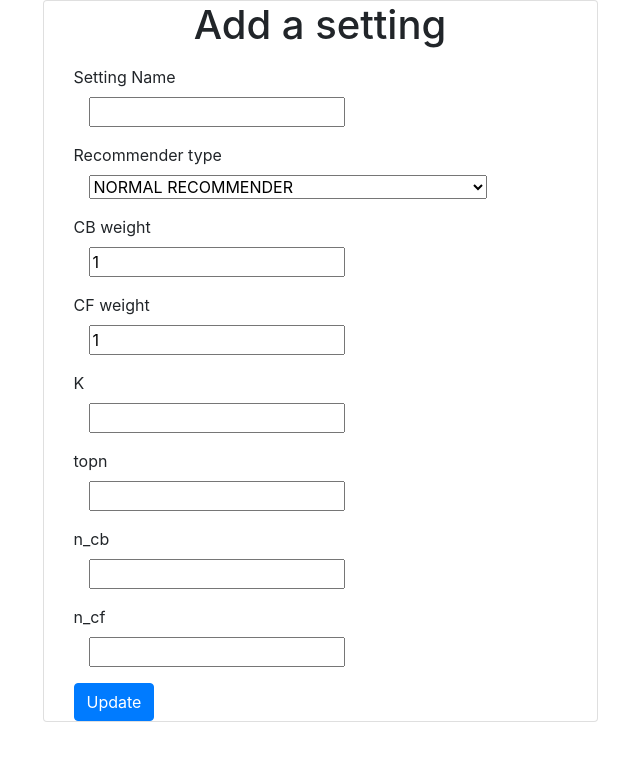
After one commit to WayneSkywalker/TERRARECS, a Django app: page /settings/add in a window 1280 px wide. The commit adds this page. Shown: the top 761 px of the page, without its empty margins (320-960 px from the left). Run offline with Django 3.2, Linux system fonts and the light colour scheme; some libraries are stand-ins or nearby versions.

Commit message:
adjust DB, CRUD setting, and little RS changing

```diff
--- a/TERRARECS/TERRARECS/urls.py
+++ b/TERRARECS/TERRARECS/urls.py
@@ -15,16 +15,25 @@ Including another URLconf
 """
 from django.contrib import admin
 from django.urls import path
-from recommender.views import index, detail, recommend_default, recommend, upload_address, upload_pages, upload_txns, upload_places
+from recommender.views import index, detail, recommend_default, recommend_with_setting
+from recommender.views import showSetting, addSetting, editSetting, updateSetting, deleteSetting
+from recommender.views import upload_address, upload_pages, upload_txns, upload_places, upload_transits
 
 urlpatterns = [
     path('', index, name = 'index'),
     path('admin/', admin.site.urls),
     path('<int:page_id>', detail, name = 'detail'),
     path('recommend_default/<int:page_id>', recommend_default, name = 'recommend_default'),
-    path('recommend/<int:page_id>/<str:setting_name>', recommend, name = 'recommend'),
+    # path('recommend/<int:page_id>/<str:setting_name>', recommend, name = 'recommend'),
+    path('recommend_with_setting/<int:page_id>/<str:setting_name>', recommend_with_setting, name = 'recommend_with_setting'),
+    path('settings', showSetting, name = 'showSetting'),
+    path('settings/add', addSetting, name = 'addSetting'),
+    path('settings/edit/<int:id>', editSetting, name = 'editSetting'),
+    path('settings/update/<int:id>', updateSetting, name = 'updateSetting'),
+    path('settings/delete/<int:id>', deleteSetting, name = 'deleteSetting'),
     path('upload-address-data/', upload_address, name = 'upload_address'),
     path('upload-pages-data/', upload_pages, name = 'upload_pages'),
     path('upload-txns-data/', upload_txns, name = 'upload_txns'),
     path('upload-places-data/', upload_places, name = 'upload_places'),
+    path('upload-transits-data/', upload_transits, name = 'upload_transits'),
 ]
--- /dev/null
+++ b/TERRARECS/recommender/forms.py
@@ -0,0 +1,7 @@
+from django import forms
+from .models import Setting
+
+class SettingForm(forms.ModelForm):
+    class Meta:
+        model = Setting
+        fields = '__all__'
--- a/TERRARECS/recommender/static/style.css
+++ /dev/null
@@ -1,3 +0,0 @@
-body {
-    color: #B13624;
-}
--- a/TERRARECS/recommender/templates/base.html
+++ b/TERRARECS/recommender/templates/base.html
@@ -8,12 +8,8 @@
     <title>TERRARECS {% block title %}{% endblock %}</title>
 </head>
 <body>
-    <div class="container-fluid">
-        <div class="row">
-            <div class="col-md-6 m-auto">
-                {% block content %}{% endblock %}
-            </div>
-        </div>
+    <div class="container">
+        {% block content %}{% endblock %}
     </div>
     <script src="https://code.jquery.com/jquery-3.3.1.slim.min.js" integrity="sha384-q8i/X+965DzO0rT7abK41JStQIAqVgRVzpbzo5smXKp4YfRvH+8abtTE1Pi6jizo" crossorigin="anonymous"></script>
     <script src="https://cdnjs.cloudflare.com/ajax/libs/popper.js/1.14.3/umd/popper.min.js" integrity="sha384-ZMP7rVo3mIykV+2+9J3UJ46jBk0WLaUAdn689aCwoqbBJiSnjAK/l8WvCWPIPm49" crossorigin="anonymous"></script>
--- a/TERRARECS/recommender/templates/index.html
+++ b/TERRARECS/recommender/templates/index.html
@@ -7,5 +7,8 @@
         <a class="btn btn-primary" href="upload-pages-data" role="button">Upload page data</a>
         <a class="btn btn-primary" href="upload-txns-data" role="button">Upload transaction data</a>
         <a class="btn btn-primary" href="upload-places-data" role="button">Upload place data</a>
+        <a class="btn btn-primary" href="upload-transits-data" role="button">Upload transit data</a>
+        <div class="row">-</div>
+        <a class="btn btn-warning btn-sm col-sm-8" href="settings" role="button">TERRARECS Settings</a><br><br>
     </div>
 {% endblock %}
--- /dev/null
+++ b/TERRARECS/recommender/templates/setting_pages/add_setting.html
@@ -0,0 +1,62 @@
+{% extends 'base.html' %}
+
+{% block content %}
+    <div class="card col-md-6 m-auto">
+        <h1 class="text-center mb-3">Add a setting</h1>
+        <div class="container">
+            <form method="POST" action="/settings/add">
+                {% csrf_token %}
+                <div class="form-group">
+                    <label>Setting Name</label>
+                    <div class="col">
+                        {{ form.setting_name }}
+                    </div>
+                </div>
+                <div class="form-group">
+                    <label>Recommender type</label>
+                    <div class="col">
+                        {{ form.recs_type }}
+                    </div>
+                </div>
+                <div class="form-group">
+                    <label>CB weight</label>
+                    <div class="col">
+                        {{ form.cb_ensemble_weight }}
+                    </div>
+                </div>
+                <div class="form-group">
+                    <label>CF weight</label>
+                    <div class="col">
+                        {{ form.cf_ensemble_weight }}
+                    </div>
+                </div>
+                <div class="form-group">
+                    <label>K</label>
+                    <div class="col">
+                        {{ form.k }}
+                    </div>
+                </div>
+                <div class="form-group">
+                    <label>topn</label>
+                    <div class="col">
+                        {{ form.topn }}
+                    </div>
+                </div>
+                <div class="form-group">
+                    <label>n_cb</label>
+                    <div class="col">
+                        {{ form.n_cb }}
+                    </div>
+                </div>
+                <div class="form-group">
+                    <label>n_cf</label>
+                    <div class="col">
+                        {{ form.n_cf }}
+                    </div>
+                </div>
+                <button class="btn btn-primary" type="submit">Update</button>
+            </form>
+        </div>
+    </div>
+
+{% endblock %}
--- a/TERRARECS/recommender/views.py
+++ b/TERRARECS/recommender/views.py
@@ -1,12 +1,31 @@
-from django.shortcuts import render
+from django.shortcuts import render, redirect
 # from django.contrib.auth.decorators import permission_required
-from .models import Province, Amphur, District, Page, Transaction, Place, Setting
+from .models import Province, Amphur, District, Page, Transaction, Place, Setting, Transit
+from .forms import SettingForm
 
 from .cb_model import CBRecommender
 from .cf_model import CFRecommender
 from .hybrid_model import HybridRecommender
 
 import pandas as pd
+from math import sin, cos, sqrt, atan2, radians
+
+def get_distance(x1,y1,x2,y2):
+    # approximate radius of the earth in km.
+    R = 6373.0
+    latitude_1 = radians(x1)
+    longitude_1 = radians(y1)
+    latitude_2 = radians(x2)
+    longitude_2 = radians(y2)
+
+    d_longitude = longitude_2 - longitude_1
+    d_latitude = latitude_2 - latitude_1
+
+    a = sin(d_latitude / 2)**2 + cos(latitude_1) * cos(latitude_2) * sin(d_longitude / 2)**2
+    c = 2 * atan2(sqrt(a), sqrt(1 - a))
+    distance = R * c
+
+    return distance
 
 def index(request):
     return render(request, 'index.html')
@@ -19,10 +38,10 @@ def detail(request, page_id):
     return render(request, 'detail.html', {'page': page})
 
 def upload_address(request):
-    template = 'upload_address.html'
+    template = 'upload_pages/upload_address.html'
 
     prompt = {
-        'order': 'Order of the CSV should be \'district_id\', \district_th\', \'amphur_id\', \'amphur_th\' \
+        'order': 'Order of the CSV should be \'district_id\', \'district_th\', \'amphur_id\', \'amphur_th\' \
             , \'province_id\', and \'province_th\'.'
     }
 
@@ -61,7 +80,7 @@ def upload_address(request):
     return render(request, template, context)
 
 def upload_pages(request):
-    template = 'upload_pages.html'
+    template = 'upload_pages/upload_pages.html'
 
     # prompt = {
     #     'order': 'Order of the CSV should be \'district_id\', \district_th\', \'amphur_id\', \'amphur_th\' \
@@ -84,6 +103,82 @@ def upload_pages(request):
         return render(request, template, prompt_2)
 
     df_pages = pd.read_csv(csv_file)
+    df_pages_columns = df_pages.columns.tolist()
+
+    # ['Supermarket/ Convenience Store', 'school, university, education places', 'Department Store']
+    flag_distances = 0
+    flag_supermarket = False
+    flag_department_store = False
+    flag_education = False
+    flag_transit = False
+    distances_list = ['distances_supermarket','distances_department_store','distances_education','distances_transit']
+
+    for e in distances_list:
+        if e not in df_pages_columns:
+            flag_distances += 1
+    if flag_distances != 0:
+        df_places = pd.DataFrame(list(Place.objects.all().values()))
+        df_place_supermarket = df_places[df_places['poi_type'] == 'Supermarket/ Convenience Store']
+        df_place_department_store = df_places[df_places['poi_type'] == 'Department Store']
+        df_place_education = df_places[df_places['poi_type'] == 'school, university, education places']
+
+        if 'distances_supermarket' not in df_pages_columns:
+            flag_supermarket = True
+        if 'distances_department_store' not in df_pages_columns:
+            flag_department_store = True
+        if 'distances_education' not in df_pages_columns:
+            flag_education = True
+        if 'distances_transit' not in df_pages_columns:
+            flag_transit = True
+            df_transits = pd.DataFrame(list(Transit.objects.all().values()))
+
+        distances_supermarket = []
+        distances_department_store = []
+        distances_education = []
+        distances_transit = []
+        for index, row in df_pages.iterrows():
+            supermarket_distance = 10000000
+            department_store_distance = 10000000
+            education_distance = 10000000
+            transit_distance = 10000
+            if flag_supermarket:
+                df_place_supermarket_temp = df_place_supermarket[df_place_supermarket.province_id == row['province_id']]
+                for index_supermarket, row_supermarket in df_place_supermarket_temp.iterrows():
+                    d = get_distance(row['lat'], row['lng'], row_supermarket['latitude'], row_supermarket['longitude'])
+                    if d < supermarket_distance:
+                        supermarket_distance = d
+                distances_supermarket.append(supermarket_distance)
+            if flag_department_store:
+                df_place_department_store_temp = df_place_department_store[df_place_department_store.province_id == row['province_id']]
+                for index_department_store, row_department_store in df_place_department_store_temp.iterrows():
+                    d = get_distance(row['lat'], row['lng'], row_department_store['latitude'], row_department_store['longitude'])
+                    if d < department_store_distance:
+                        department_store_distance = d
+                distances_department_store.append(department_store_distance)
+            if flag_education:
+                df_place_education_temp = df_place_education[df_place_education.province_id == row['province_id']]
+                for index_education, row_education in df_place_education_temp.iterrows():
+                    d = get_distance(row['lat'], row['lng'], row_education['latitude'], row_education['longitude'])
+                    if d < education_distance:
+                        education_distance = d
+                distances_education.append(education_distance)
+            if flag_transit:
+                for index_transit, row_transit in df_transits.iterrows():
+                    d = get_distance(row['lat'], row['lng'], row_transit['latitude'], row_transit['longitude'])
+                    if d < transit_distance:
+                        transit_distance = d
+                distances_transit.append(transit_distance)
+        if flag_supermarket:
+            df_pages['distances_supermarket'] = distances_supermarket
+        if flag_department_store:
+            df_pages['distances_department_store'] = distances_department_store
+        if flag_education:
+            df_pages['distances_education'] = distances_education
+        if flag_transit:
+            df_pages['distances_transit'] = distances_transit
+            del df_transits
+        del df_places, distances_supermarket, distances_department_store, distances_education, distances_transit, supermarket_distance, department_store_distance, education_distance, transit_distance, d
+    del distances_list, flag_distances, flag_supermarket, flag_department_store, flag_education, flag_transit
 
     for index, row in df_pages.iterrows():
         district = District.objects.get(district_id = row['district_id'])
@@ -93,22 +188,20 @@ def upload_pages(request):
         _, created = Page.objects.update_or_create(page_id = row['id'], title_th = row['title_th'], title_en = row['title_en'] \
             , lat = row['lat'], lng = row['lng'], rent_price = row['rent_price'], sale_price = row['sell_price'], area_id = row['area_id']\
             , post_type = row['post_type'], house_type = row['house_type'], landarea_total_sqw = row['landarea_total_sqw'] \
-            , area_size_sqm = row['areasize_sqm'], room_type = row['room_type'], province = province, amphur = amphur, district = district)
+            , area_size_sqm = row['areasize_sqm'], room_type = row['room_type']\
+            , distances_supermarket = row['distances_supermarket'], distances_department_store = row['distances_department_store']\
+            , distances_education = row['distances_education'], distances_transit = row['distances_transit']\
+            , province = province, amphur = amphur, district = district)
 
     context = {}
 
     return render(request, template, context)
 
 def upload_txns(request):
-    template = 'upload_txns.html'
-
-    # prompt = {
-    #     'order': 'Order of the CSV should be \'district_id\', \district_th\', \'amphur_id\', \'amphur_th\' \
-    #         , \'province_id\', and \'province_th\'.'
-    # }
+    template = 'upload_pages/upload_txns.html'
 
     prompt = {
-        'order': 'Goddamn it.'
+        'order': 'Order of the CSV should be [\'userID\', \'page\', \'event_strength\'] or [\'ID\', \'page\', \'look_tel\', and \'look_information\'].'
     }
 
     if request.method == 'GET':
@@ -190,15 +283,10 @@ def upload_txns(request):
     return render(request, template, context)
 
 def upload_places(request):
-    template = 'upload_places.html'
-
-    # prompt = {
-    #     'order': 'Order of the CSV should be \'district_id\', \district_th\', \'amphur_id\', \'amphur_th\' \
-    #         , \'province_id\', and \'province_th\'.'
-    # }
+    template = 'upload_pages/upload_places.html'
 
     prompt = {
-        'order': 'Goddamn son of a bitch.'
+        'order': 'Order of the CSV should be \'name_th\', \'latitude\', \'longtitude\', \'district_id\', \'amphur_id\', , and \'province_id\'.'
     }
 
     if request.method == 'GET':
@@ -222,6 +310,33 @@ def upload_places(request):
         _, created = Place.objects.update_or_create(name_th = row['name_th'] \
             , latitude = row['latitude'], longitude = row['longitude'], poi_type = row['poi_type'], district = district \
             , amphur = amphur, province = province)
+
+    context = {}
+
+    return render(request, template, context)
+
+def upload_transits(request):
+    template = 'upload_pages/upload_transits.html'
+
+    prompt = {
+        'order': 'Order of the CSV should be \'en\', \'th\', \'latitude\', and \'longitude\'.'
+    }
+
+    if request.method == 'GET':
+        return render(request, template, prompt)
+
+    csv_file = request.FILES['file']
+
+    if not csv_file.name.endswith('.csv'):
+        prompt_2 = {
+            'order': 'This is not the CSV file.'
+        }
+        return render(request, template, prompt_2)
+
+    df_transits = pd.read_csv(csv_file)
+
+    for index, row in df_transits.iterrows():
+        _, created = Transit.objects.update_or_create(name_th = row['th'], name_en = row['en'], latitude = row['latitude'], longitude = row['longitude'])
 
     context = {}
 
@@ -252,7 +367,23 @@ def recommend_default(request, page_id):
     # return render(request, template, {'page': page , 'df_pages_html': df_pages_html})
     return render(request, template, {'page': page , 'df_recs_html': df_recs_html})
 
-def recommend(request, page_id, setting_name):
+# def recommend(request, page_id, cb_ensemble_weight, cf_ensemble_weight):
+#     template = 'result.html'
+
+#     try:
+#         page = Page.objects.get(pk = page_id)
+#     except Page.DoesNotExist:
+#         return render(request, template, {})
+
+#     df_pages = pd.DataFrame(list(Page.objects.all().values()))
+#     df_txns = pd.DataFrame(list(Transaction.objects.all().values()))
+
+#     cb_model = CBRecommender(df_pages)
+#     cf_model = CFRecommender(df_txns, df_pages)
+
+#     hybrid_model = HybridRecommender(cb_model, cf_model, df_pages, cb_ensemble_weight, cf_ensemble_weight)
+
+def recommend_with_setting(request, page_id, setting_name):
     template = 'result.html'
 
     try:
@@ -289,3 +420,37 @@ def recommend(request, page_id, setting_name):
 
     # return render(request, template, {'page': page , 'df_pages_html': df_pages_html})
     return render(request, template, {'page': page , 'df_recs_html': df_recs_html})
+
+def showSetting(request):
+    settings = Setting.objects.all()
+    return render(request, 'setting_pages/settings.html', {'settings': settings})
+
+def addSetting(request):
+    if request.method == 'POST':
+        form = SettingForm(request.POST)
+        if form.is_valid():
+            try:
+                form.save()
+                return redirect('/settings')
+            except:
+                pass
+    else:
+        form = SettingForm()
+    return render(request, 'setting_pages/add_setting.html', {'form': form})
+
+def editSetting(request, id):
+    setting = Setting.objects.get(pk = id)
+    return render(request, 'setting_pages/edit_setting.html', {'setting': setting})
+
+def updateSetting(request, id):
+    setting = Setting.objects.get(pk = id)
+    form = SettingForm(request.POST, instance = setting)
+    if form.is_valid():
+        form.save()
+        return redirect('/settings')
+    return render(request, 'setting_pages/edit_setting.html', {'setting': setting})
+
+def deleteSetting(request, id):
+    setting = Setting.objects.get(pk = id)
+    setting.delete()
+    return redirect('/settings')
```
Also changed, not shown: TERRARECS/recommender/models.py (+17 -0 lines), TERRARECS/recommender/templates/setting_pages/edit_setting.html (added, +50 -0 lines), TERRARECS/recommender/templates/setting_pages/settings.html (added, +42 -0 lines), TERRARECS/recommender/templates/upload_pages/upload_transits.html (added, +18 -0 lines), TERRARECS/recommender/templates/upload_pages/upload_address.html (renamed from TERRARECS/recommender/templates/upload_address.html), TERRARECS/recommender/templates/upload_pages/upload_pages.html (renamed from TERRARECS/recommender/templates/upload_pages.html), TERRARECS/recommender/templates/upload_pages/upload_places.html (renamed from TERRARECS/recommender/templates/upload_places.html), TERRARECS/recommender/templates/upload_pages/upload_txns.html (renamed from TERRARECS/recommender/templates/upload_txns.html).
